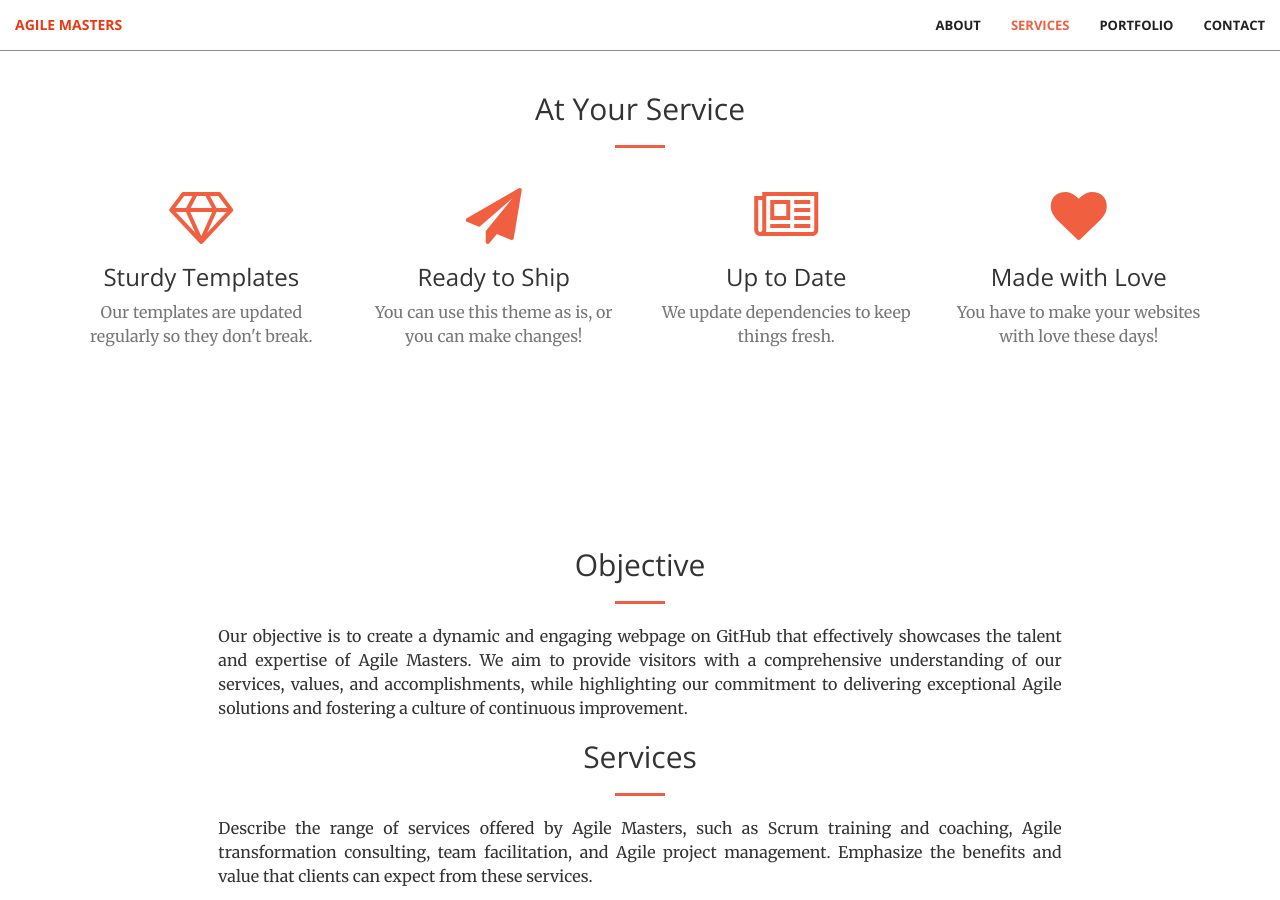
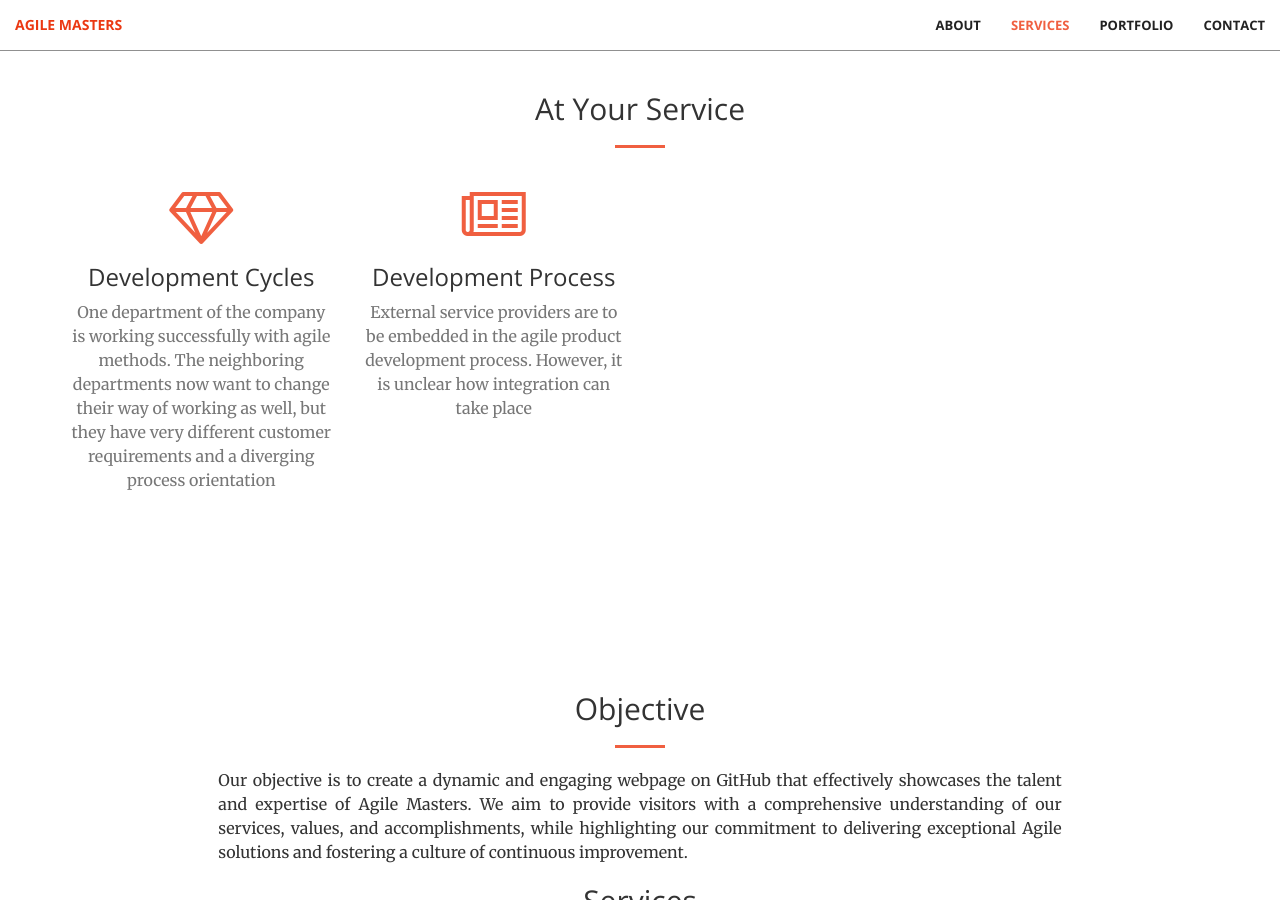
Before and after one commit to legitt23/legitt23, a Jekyll site: the page built from index.md, in a window 1280 px wide and 900 px high, scrolled down 1350 px. Built offline with Jekyll 4.4.1, drawn with Linux system fonts in a browser that asks for light colours.

Commit message:
Update services.html

```diff
--- a/_includes/services.html
+++ b/_includes/services.html
@@ -12,31 +12,19 @@
             <div class="col-lg-3 col-md-6 text-center">
                 <div class="service-box">
                     <i class="fa fa-4x fa-diamond wow bounceIn text-primary"></i>
-                    <h3>Sturdy Templates</h3>
-                    <p class="text-muted">Our templates are updated regularly so they don't break.</p>
+                    <h3>Development Cycles</h3>
+                    <p class="text-muted">One department of the company is working successfully with agile methods. The neighboring departments now want to change their way of working as well, but they have very different customer requirements and a diverging process orientation</p>
                 </div>
             </div>
-            <div class="col-lg-3 col-md-6 text-center">
-                <div class="service-box">
-                    <i class="fa fa-4x fa-paper-plane wow bounceIn text-primary" data-wow-delay=".1s"></i>
-                    <h3>Ready to Ship</h3>
-                    <p class="text-muted">You can use this theme as is, or you can make changes!</p>
-                </div>
-            </div>
+
             <div class="col-lg-3 col-md-6 text-center">
                 <div class="service-box">
                     <i class="fa fa-4x fa-newspaper-o wow bounceIn text-primary" data-wow-delay=".2s"></i>
-                    <h3>Up to Date</h3>
-                    <p class="text-muted">We update dependencies to keep things fresh.</p>
+                    <h3>Development Process</h3>
+                    <p class="text-muted">External service providers are to be embedded in the agile product development process. However, it is unclear how integration can take place</p>
                 </div>
             </div>
-            <div class="col-lg-3 col-md-6 text-center">
-                <div class="service-box">
-                    <i class="fa fa-4x fa-heart wow bounceIn text-primary" data-wow-delay=".3s"></i>
-                    <h3>Made with Love</h3>
-                    <p class="text-muted">You have to make your websites with love these days!</p>
-                </div>
-            </div>
+
         </div>
     </div>
 </section>
```
